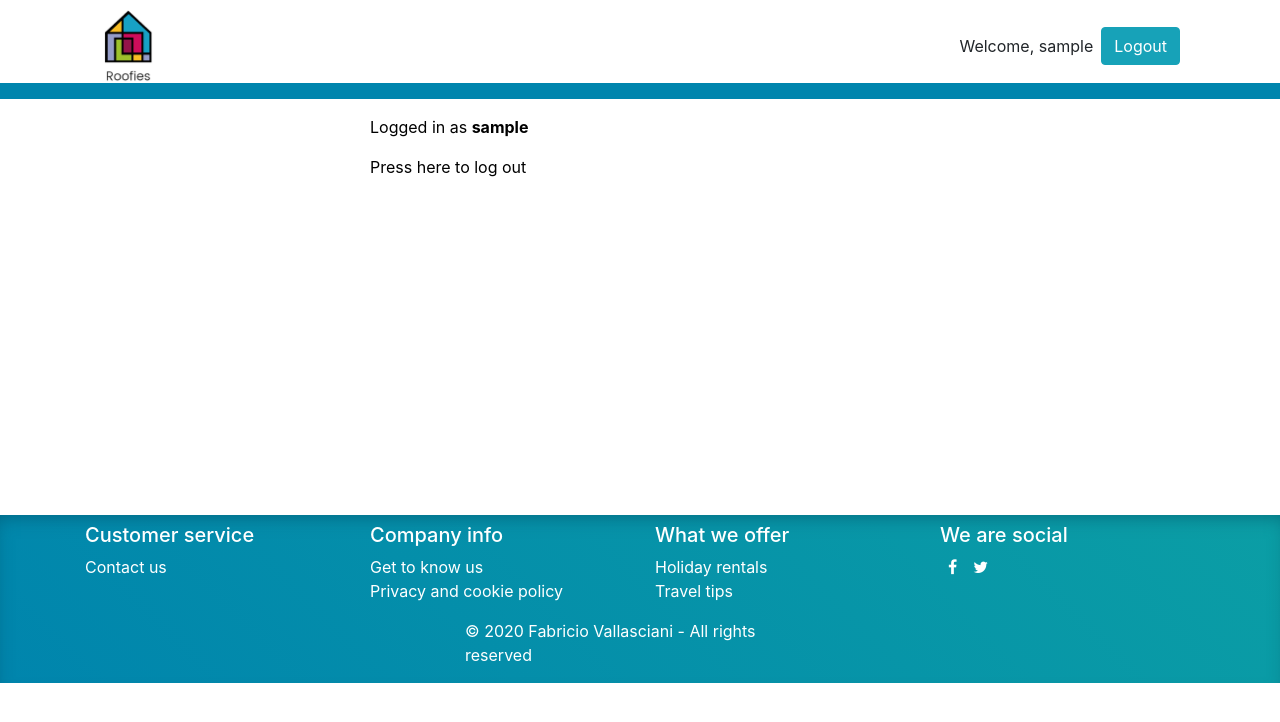
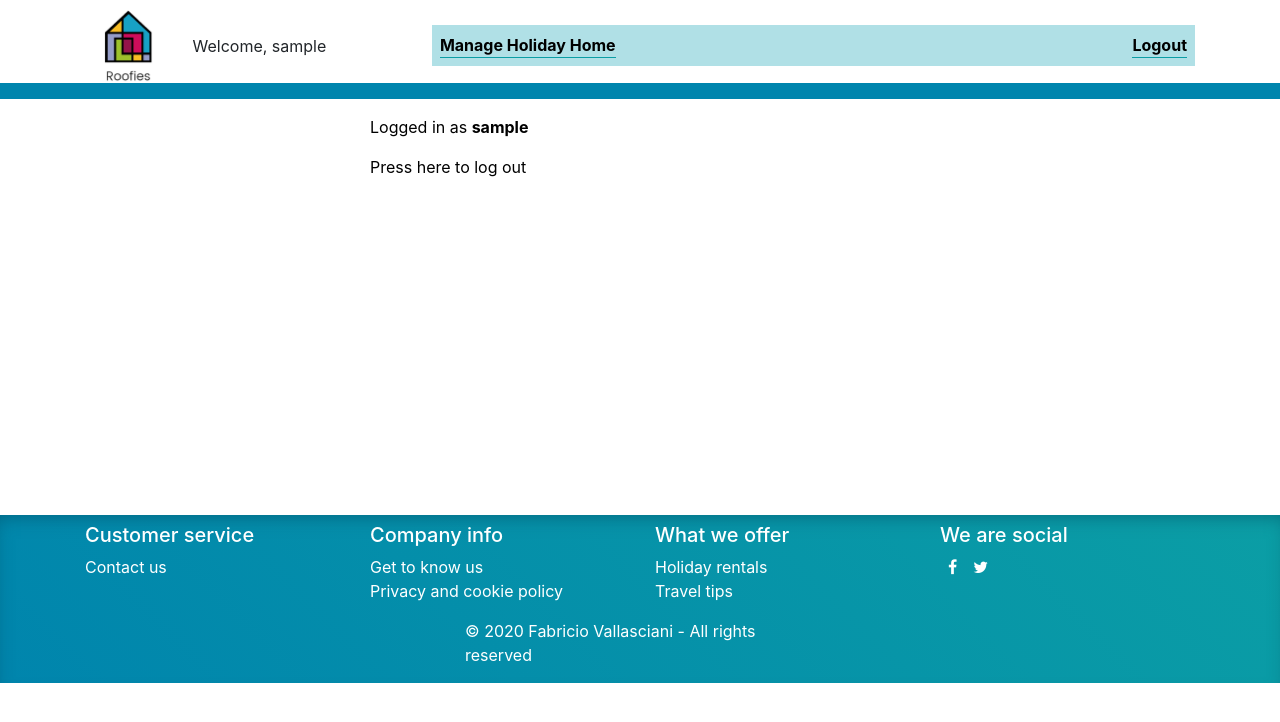
Before and after one commit to fabriciosvallasciani/HolidayHomeOwnersAngular, an Angular app: page /login in a window 1280 px wide. Shown: the top 722 px of the page. Built offline with nearby package versions, Linux system fonts and the light colour scheme; sample sign-in values are in the browser's storage.

Commit message:
added nav menu styles

```diff
--- a/src/app/app.module.ts
+++ b/src/app/app.module.ts
@@ -26,7 +26,8 @@ const routes: Routes = [
   { path: '', redirectTo: 'welcome', pathMatch: 'full' },
   { path: 'welcome', component: WelcomeComponent },
   { path: 'owners/:id/holidayhomes', component: HolidayHomeListComponent },
-  { path: 'login', component: LoginComponent }
+  { path: 'login', component: LoginComponent },
+  { path: 'holidayhome', component: HolidayHomeFormComponent }
 ]
 
 @NgModule({
--- a/src/app/header/header.component.css
+++ b/src/app/header/header.component.css
@@ -8,3 +8,17 @@ img {
     height: 75px;
     width: 56px;
 }
+.navMenu {
+    padding: 0.5em;
+    background-color:powderblue;
+}
+.menuOption {
+    color:black;
+    font-weight: bold;
+    border-bottom: 0.1em solid #0b9ea5;
+}
+.menuOption:hover {
+    color: white;
+    font-weight: bold;
+    border-bottom: 0.1em solid #0085ad;
+}
--- a/src/app/header/header.component.html
+++ b/src/app/header/header.component.html
@@ -1,16 +1,21 @@
 <header>
     <div class="container mt-2">
         <div class="d-flex flex-row align-items-center">
-            <div class="col-3">
-                <a href='/'>
+            <div class="col-1">
+                <a [routerLink]="['/']">
                     <img src="../../assets/images/logo.PNG">
                 </a>
             </div>
-            <div class="col-9">
-                <a *ngIf="!authService.isLoggedIn()" [routerLink]="['/login']" class="pull-right btn btn-info">Login</a>
-                <div class="d-flex flex-row-reverse align-items-center" *ngIf="authService.isLoggedIn()">
-                    <a (click)="authService.logout()" class="btn btn-info pull-right">Logout</a>
-                    <span class="p-2"> Welcome, {{authService.getUser()}}</span>
+            <div class="col-11 p-0 d-flex flex-row-reverse align-items-center">
+                <div class="col-9 navMenu">
+                    <nav>
+                        <a *ngIf="!authService.isLoggedIn()" [routerLink]="['/login']" class="pull-right menuOption">Login</a>
+                        <a *ngIf="authService.isLoggedIn()" (click)="authService.logout()" class="pull-right menuOption">Logout</a>
+                        <a *ngIf="authService.isLoggedIn()" [routerLink]="['/holidayhome']" class="pull-left menuOption">Manage Holiday Home</a>
+                    </nav>
+                </div>
+                <div class="col-3">
+                    <span *ngIf="authService.isLoggedIn()" class="align-self-center"> Welcome, {{authService.getUser()}}</span>
                 </div>
             </div>
         </div>
```
